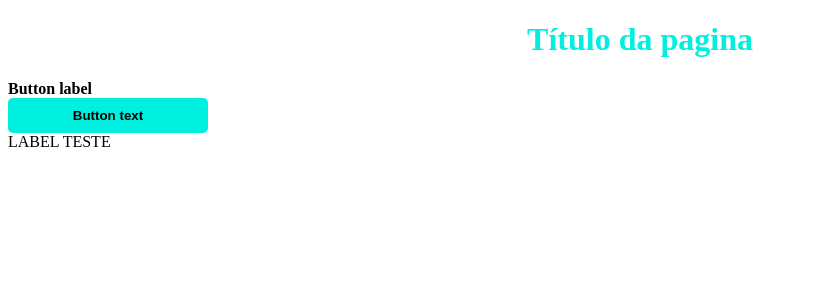
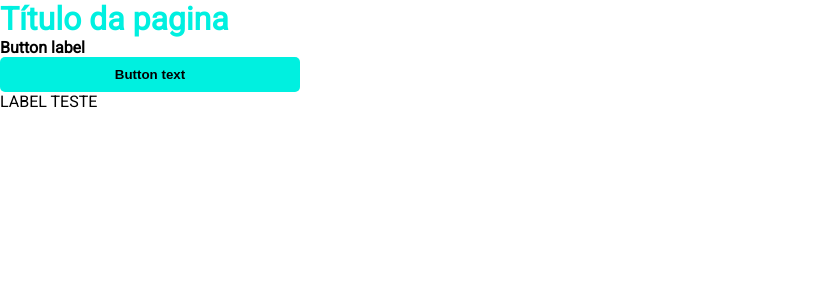
Before and after one commit to Ryanluc7reis/growth-reactjs-revisao, a Next.js app: page / in a window 1280 px wide. Shown: the top 300 px of the page, without its empty margins (0-816 px from the left). Built offline with nearby package versions, Linux system fonts and the light colour scheme.

Commit message:
Configurado styled components

```diff
--- a/package.json
+++ b/package.json
@@ -15,9 +15,10 @@
     "next": "^12.1.6",
     "react": "^18.1.0",
     "react-dom": "^18.1.0",
-    "sass": "^1.52.1"
+    "styled-components": "^5.3.5"
   },
   "devDependencies": {
+    "babel-plugin-styled-components": "^2.0.7",
     "eslint": "^8.15.0",
     "eslint-config-next": "^12.1.6",
     "eslint-config-prettier": "^8.5.0",
--- /dev/null
+++ b/pages/_app.jsx
@@ -0,0 +1,21 @@
+import { createGlobalStyle, ThemeProvider } from 'styled-components'
+import theme from '../src/theme'
+
+const GlobalStyle = createGlobalStyle`
+  * {
+    padding: 0;
+    margin: 0;
+  }
+  body {
+  font-family : 'Roboto',sans-serif;
+}
+`
+function App({ Component, pageProps }) {
+  return (
+    <ThemeProvider theme={theme}>
+      <GlobalStyle />
+      <Component {...pageProps} />
+    </ThemeProvider>
+  )
+}
+export default App
--- /dev/null
+++ b/pages/_document.jsx
@@ -0,0 +1,23 @@
+import Document, { Html, Head, Main, NextScript } from 'next/document'
+
+class NewDocument extends Document {
+  render() {
+    return (
+      <Html>
+        <Head>
+          <link rel="preconnect" href="https://fonts.googleapis.com" />
+          <link rel="preconnect" href="https://fonts.gstatic.com" crossOrigin="true" />
+          <link
+            href="https://fonts.googleapis.com/css2?family=Roboto&display=swap"
+            rel="stylesheet"
+          />
+        </Head>
+        <body>
+          <Main />
+          <NextScript />
+        </body>
+      </Html>
+    )
+  }
+}
+export default NewDocument
--- a/src/components/button/button.jsx
+++ b/src/components/button/button.jsx
@@ -1,10 +1,27 @@
-import styles from './button.module.scss'
+import styled from 'styled-components'
+
+const ButtonContainer = styled.div`
+  display: flex;
+  flex-direction: column;
+  max-width: 300px;
+  label {
+    font-weight: bold;
+  }
+  button {
+    background-color: ${(props) => props.theme.primary};
+    cursor: pointer;
+    font-weight: bold;
+    border: 0;
+    border-radius: 5px;
+    padding: 10px;
+  }
+`
 
 export default function Button() {
   return (
-    <div className={styles.button}>
+    <ButtonContainer>
       <label>Button label</label>
       <button>Button text</button>
-    </div>
+    </ButtonContainer>
   )
 }
--- a/src/components/button/button.module.scss
+++ /dev/null
@@ -1,19 +0,0 @@
-$primary-color: #00F0E0;
-
-.button {
-  display: flex;
-  flex-direction: column;
-  max-width: 200px;
-
-  label {
-    font-weight: bold;
-  }
-  button {
-    background-color: $primary-color ;
-    cursor: pointer;
-    font-weight: bold;
-    border: 0;
-    border-radius: 5px;
-    padding: 10px;
-  }
-}
--- a/src/components/title/title.jsx
+++ b/src/components/title/title.jsx
@@ -1,5 +1,8 @@
-import styles from './title.module.scss'
+import styled from 'styled-components'
 
+const StyledTitle = styled.h1`
+  color: ${(props) => props.theme.primary};
+`
 export default function Title(props) {
-  return <h1 className={styles.title}>{props.children}</h1>
+  return <StyledTitle>{props.children}</StyledTitle>
 }
--- a/src/components/title/title.module.scss
+++ /dev/null
@@ -1,9 +0,0 @@
-$primary-color: #00F0E0;
-
-.title {
-  color: $primary-color;
-  display: flex;
-  justify-content: center;
-  align-items: center;
-  cursor: pointer;
-}
--- /dev/null
+++ b/src/theme.js
@@ -0,0 +1,4 @@
+const theme = {
+  primary: '#00F0E0'
+}
+export default theme
```
Also changed, not shown: .babelrc (added), 1 other file (tests, documents, lock files or other folders).
